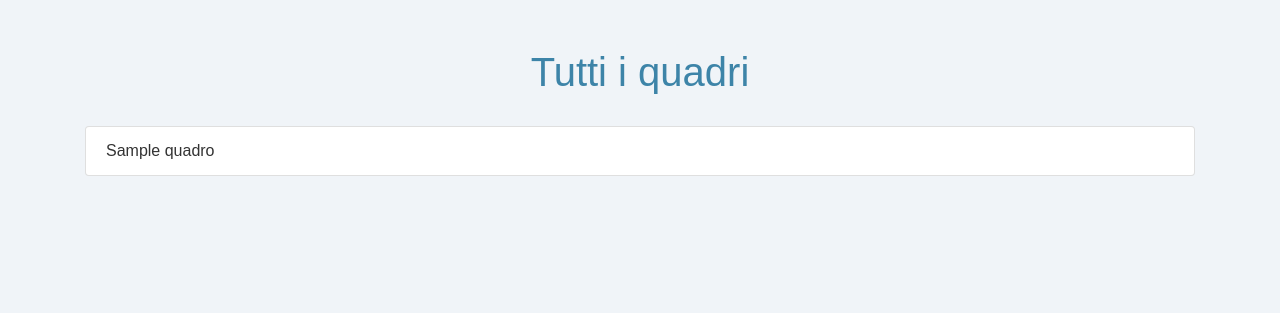
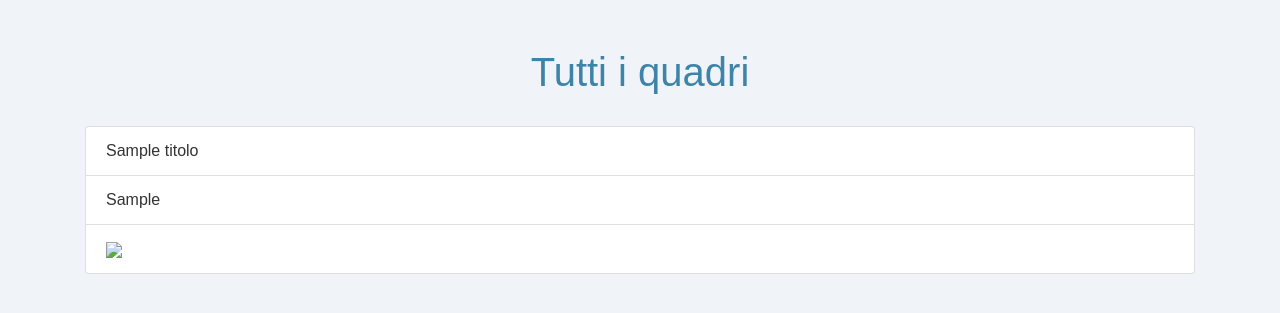
Before and after one commit to KKatowice/esercizioDAITA, a Flask app: template templates/quadri.html in a window 1280 px wide. Shown: the part 56-369 px from the top of the page. Run offline with Flask 3, Linux system fonts and the light colour scheme; the template is opened without the code that fills it: most values are stand-ins (such as "Sample title", 1, 10 or a date in 2020); some libraries are stand-ins or nearby versions.

Commit message:
mostra quadri
Non mostra le immagini :(

```diff
--- a/app.py
+++ b/app.py
@@ -16,10 +16,10 @@ def artisti():
 def aggiungiArtista():
    return render_template('aggiungi_pittore.html')
 
-@app.route('/opere')
+@app.route('/quadri.html')
 def opere():
    opere = getWorks()
-   return render_template('opere.html', opere=opere)
+   return render_template('quadri.html', opere=opere)
 
 
 if __name__ == '__main__':
--- a/templates/quadri.html
+++ b/templates/quadri.html
@@ -45,6 +45,9 @@
             background-color: #4682b4;
         }
     </style>
+
+</head>
+<body>
     <nav class="navbar navbar-expand-lg bg-body-tertiary">
   <div class="container-fluid">
     <a class="navbar-brand" href="home.html">Museo</a>
@@ -66,15 +69,17 @@
     </div>
   </div>
 </nav>
-</head>
-<body>
     <div class="container mt-5">
         <h1>Tutti i quadri</h1>
-        <ul class="list-group mt-3">
-            {% for quadro in quadri %}
-                <li class="list-group-item">{{ quadro.title }}</li>
+
+            {% for opera in opere %}
+            <ul class="list-group mt-3">
+                <li class="list-group-item">{{ opera['titolo'] }}</li>
+                <li class="list-group-item">{{ opera['data_pubblicazione'] }}</li>
+                <li class="list-group-item"><img src="{{ url_for('apiBlueprint.getWorks', opera_id=opera['url_immagine']) }}"></li>
+            </ul>
             {% endfor %}
-        </ul>
+
     </div>
     <!-- Includi Bootstrap JS (opzionale) -->
     <script src="https://stackpath.bootstrapcdn.com/bootstrap/4.5.2/js/bootstrap.min.js"></script>
```
